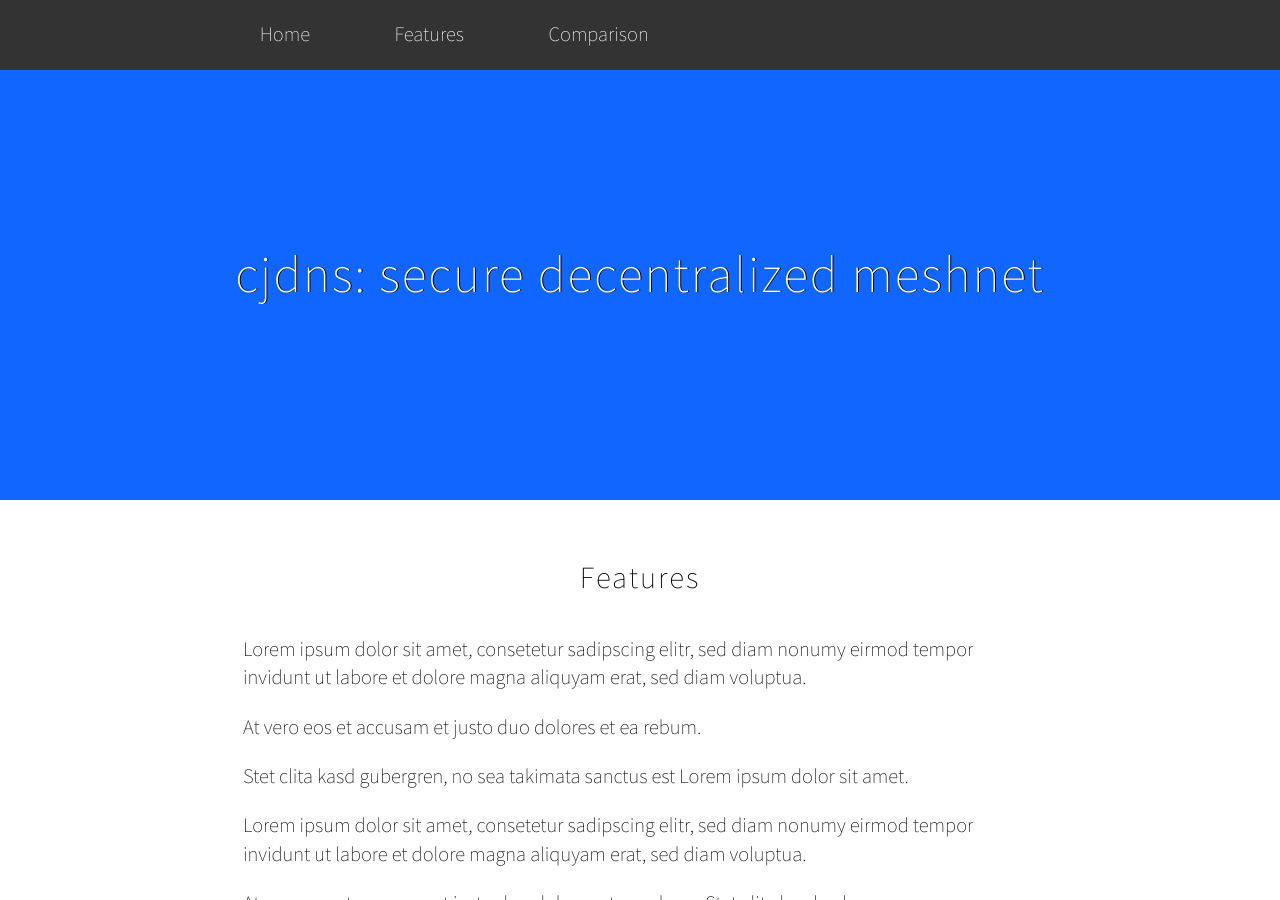
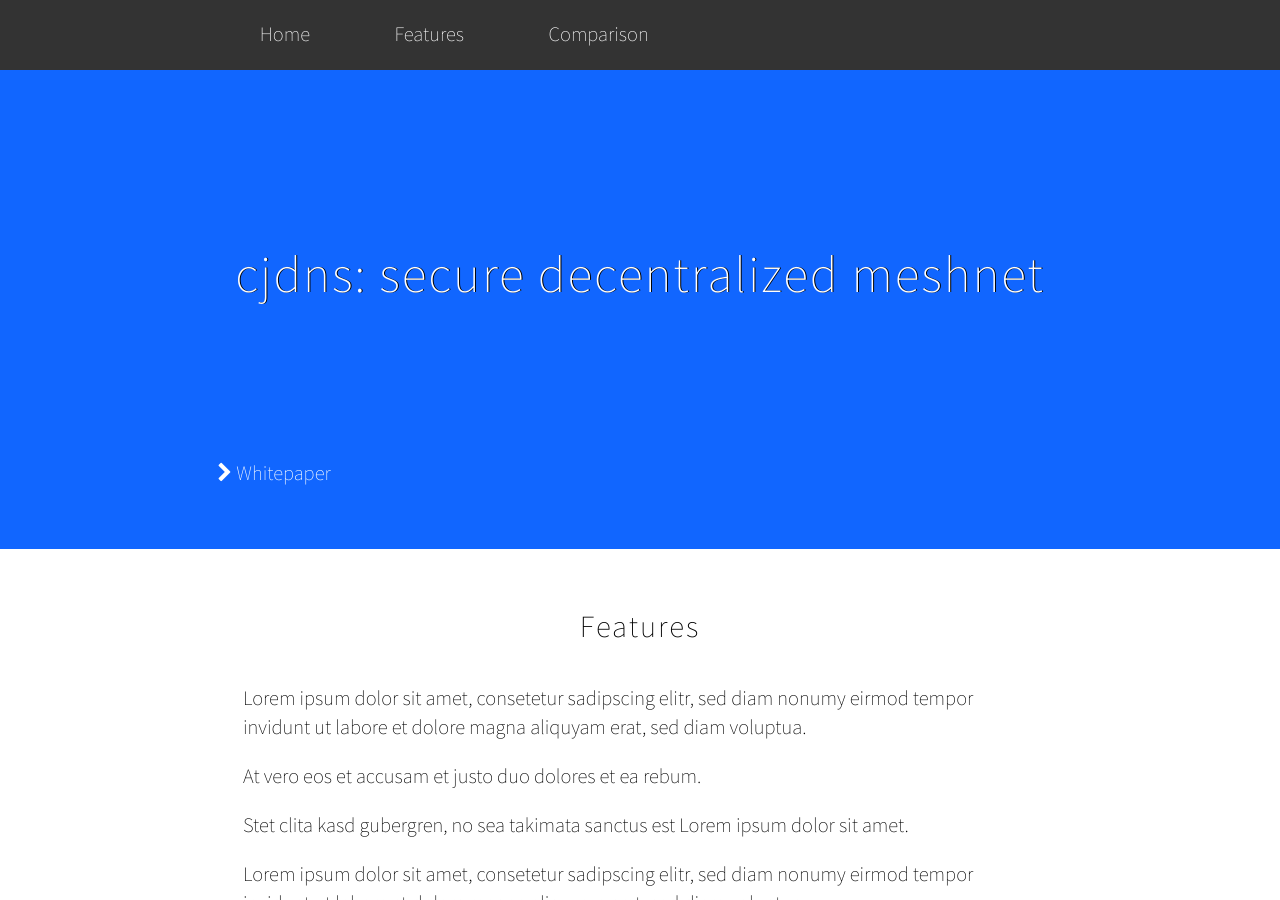
Before and after one commit to mawalu/cjdns-website, a Jekyll site: the page built from index.html, in a window 1280 px wide and 900 px high. Built offline with Jekyll 4.4.1, drawn with Linux system fonts in a browser that asks for light colours; nearby versions of some CDN libraries.

Commit message:
Update index.html

```diff
--- a/_layouts/index.html
+++ b/_layouts/index.html
@@ -22,6 +22,7 @@
     <section>
       <h1>{{ page.heading }}</h1>
       <p>{{ page.description }}</p>
+      <p><i class="fa fa-chevron-right"></i> <a href="#">Whitepaper</a></p>
     </section>
     {% for node in site.pages %}
     {% if node.categories contains page.langcode %}
```
